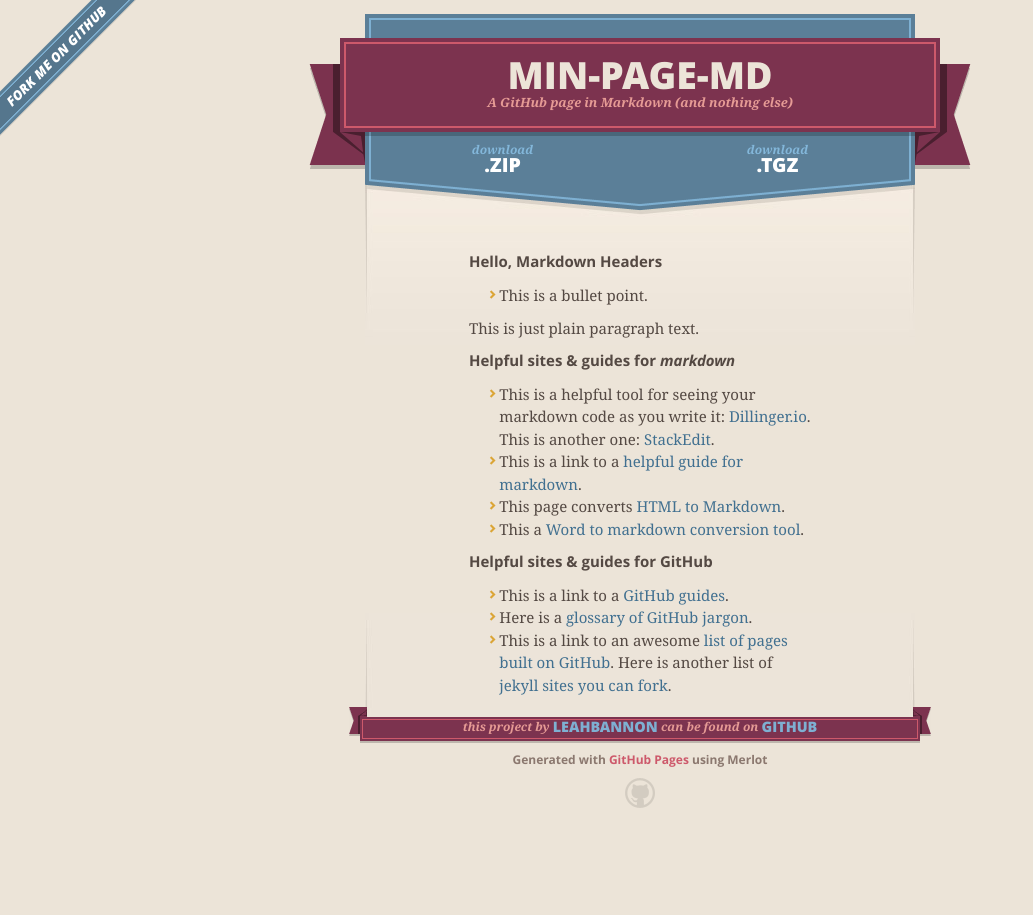
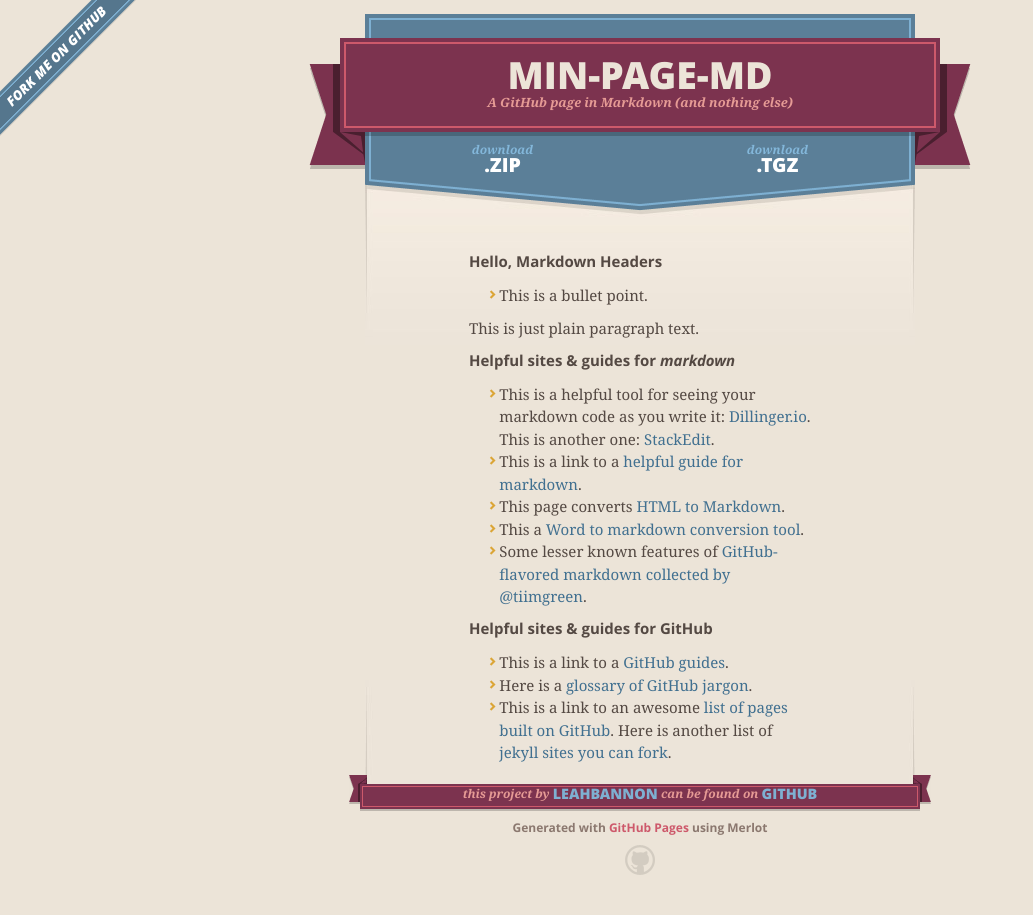
Before and after one commit to leahbannon/markdown-page, a Jekyll site: the page built from index.md, in a window 1280 px wide. Shown: the whole page, without its empty margins (0-1033 px from the left). Built offline with Jekyll 4.4.1, drawn with Linux system fonts in a browser that asks for light colours; nearby versions of some CDN libraries.

Commit message:
Update index.md

```diff
--- a/index.md
+++ b/index.md
@@ -15,6 +15,7 @@
 * This is a link to a [helpful guide for markdown](https://guides.github.com/features/mastering-markdown/).
 * This page converts [HTML to Markdown](http://domchristie.github.io/to-markdown/).
 * This a [Word to markdown conversion tool](http://word-to-markdown.herokuapp.com/).
+* Some lesser known features of [GitHub-flavored markdown collected by @tiimgreen](https://github.com/tiimgreen/github-cheat-sheet).
 
 #### Helpful sites & guides for GitHub
 
```
